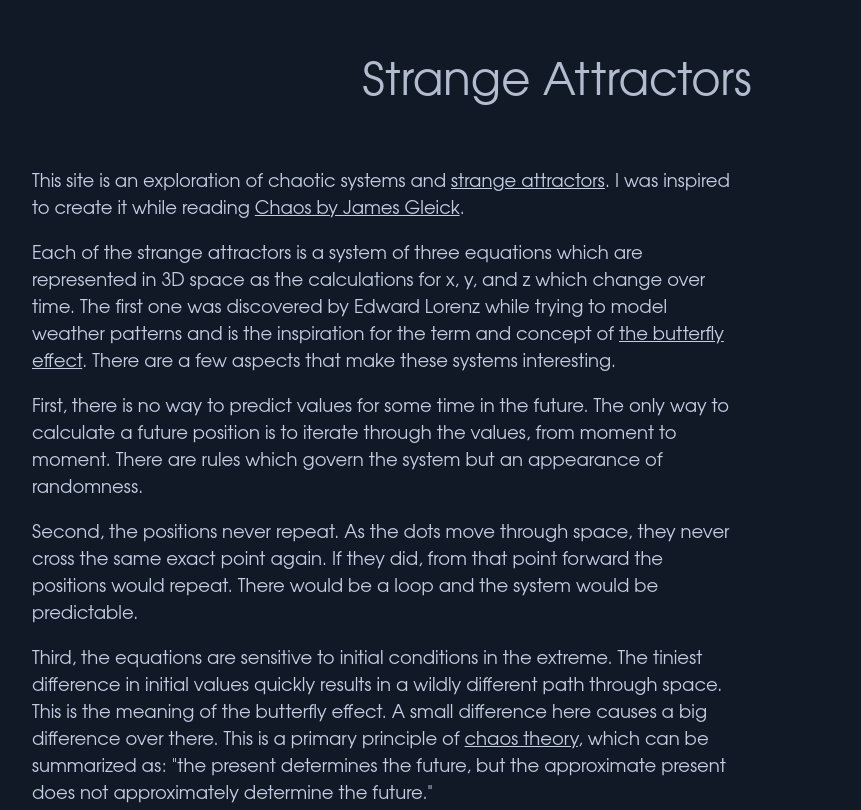
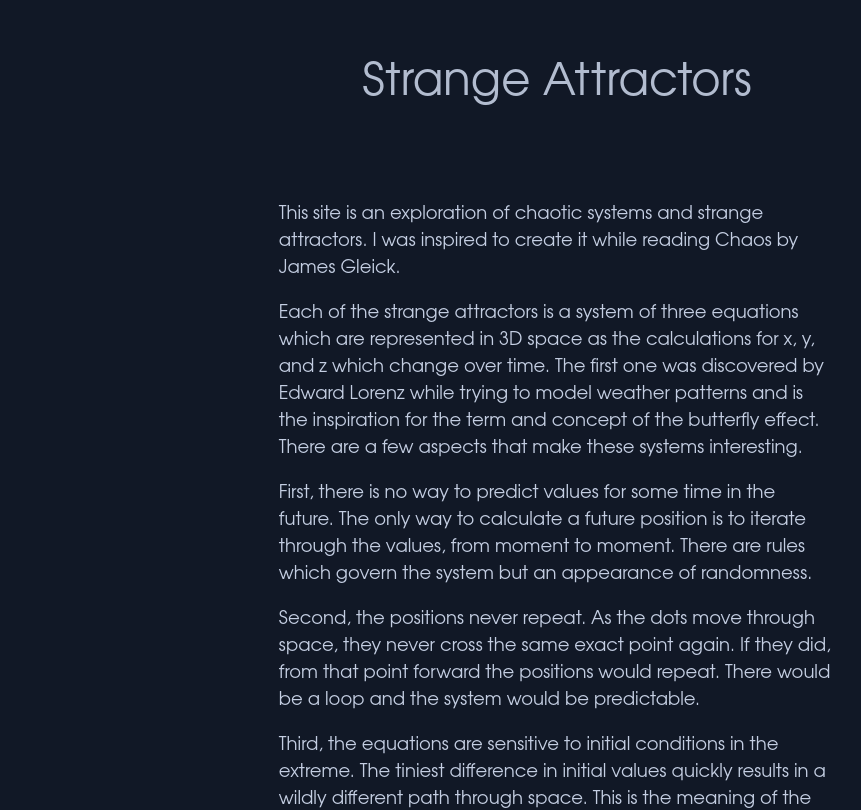
Before and after one commit to mattlehrer/strange-attractors, a SvelteKit app: page /about in a window 1280 px wide. Shown: the top 810 px of the page, without its empty margins (83-944 px from the left). Built offline with nearby package versions, Linux system fonts and the light colour scheme.

Commit message:
add tailwind, fix /about

```diff
--- a/package.json
+++ b/package.json
@@ -20,20 +20,25 @@
 		"@sveltejs/adapter-auto": "^2.1.0",
 		"@sveltejs/adapter-vercel": "^3.0.3",
 		"@sveltejs/kit": "^1.25.1",
+		"@tailwindcss/forms": "^0.5.3",
 		"@threlte/core": "^6.0.8",
 		"@threlte/extras": "^5.6.3",
 		"@types/three": "^0.156.0",
 		"@typescript-eslint/eslint-plugin": "^6.7.3",
 		"@typescript-eslint/parser": "^6.7.3",
+		"autoprefixer": "^10.4.14",
 		"eslint": "^8.50.0",
 		"eslint-config-prettier": "^9.0.0",
 		"eslint-plugin-svelte": "^2.33.2",
+		"postcss": "^8.4.24",
+		"postcss-load-config": "^4.0.1",
 		"prettier": "^3.0.3",
 		"prettier-plugin-svelte": "^3.0.3",
 		"svelte": "^4.2.1",
 		"svelte-animated-details": "^1.0.2",
 		"svelte-check": "^3.5.2",
 		"svelte-sequential-preprocessor": "^2.0.1",
+		"tailwindcss": "^3.3.2",
 		"three": "^0.156.1",
 		"tslib": "^2.6.2",
 		"typescript": "^5.2.2",
--- /dev/null
+++ b/postcss.config.cjs
@@ -0,0 +1,13 @@
+const tailwindcss = require('tailwindcss');
+const autoprefixer = require('autoprefixer');
+
+const config = {
+	plugins: [
+		//Some plugins, like tailwindcss/nesting, need to run before Tailwind,
+		tailwindcss(),
+		//But others, like autoprefixer, need to run after,
+		autoprefixer,
+	],
+};
+
+module.exports = config;
--- a/src/lib/Header.svelte
+++ b/src/lib/Header.svelte
@@ -5,7 +5,7 @@
 <header>
 	<nav>
 		<a class="home" href="/">Strange Attractors</a>
-		{#if $page.route.id?.slice('/(attractors)/'.length)}
+		{#if $page.route.id?.startsWith('/(attractors)/')}
 			<div class="name">
 				The {$page.route.id?.slice('/(attractors)/'.length)} Attractor
 			</div>
--- a/src/routes/(landing)/about/+page.svelte
+++ b/src/routes/(landing)/about/+page.svelte
@@ -42,3 +42,10 @@
 	</p>
 	<p>I hope you find it as beautiful, mesmerizing, and meditative to look at as I do.</p>
 </main>
+
+<style>
+	main {
+		max-width: 70ch;
+		padding: 2rem;
+	}
+</style>
--- a/src/routes/+layout.svelte
+++ b/src/routes/+layout.svelte
@@ -1,5 +1,5 @@
 <script lang="ts">
-	import '../app.css';
+	import '../app.postcss';
 	import { onNavigate } from '$app/navigation';
 
 	onNavigate((navigation) => {
--- a/svelte.config.js
+++ b/svelte.config.js
@@ -7,7 +7,7 @@
 const config = {
 	// Consult https://kit.svelte.dev/docs/integrations#preprocessors
 	// for more information about preprocessors
-	preprocess: sequence([vitePreprocess(), preprocessMeltUI()]),
+	preprocess: [sequence([vitePreprocess(), preprocessMeltUI()])],
 
 	kit: {
 		// adapter-auto only supports some environments, see https://kit.svelte.dev/docs/adapter-auto for a list.
--- /dev/null
+++ b/tailwind.config.cjs
@@ -0,0 +1,14 @@
+const forms = require('@tailwindcss/forms');
+
+/** @type {import('tailwindcss').Config}*/
+const config = {
+	content: ['./src/**/*.{html,js,svelte,ts}'],
+
+	theme: {
+		extend: {},
+	},
+
+	plugins: [forms],
+};
+
+module.exports = config;
```
Also changed, not shown: src/app.postcss (renamed from src/app.css, +8 -0 lines), 1 other file (tests, documents, lock files or other folders).
